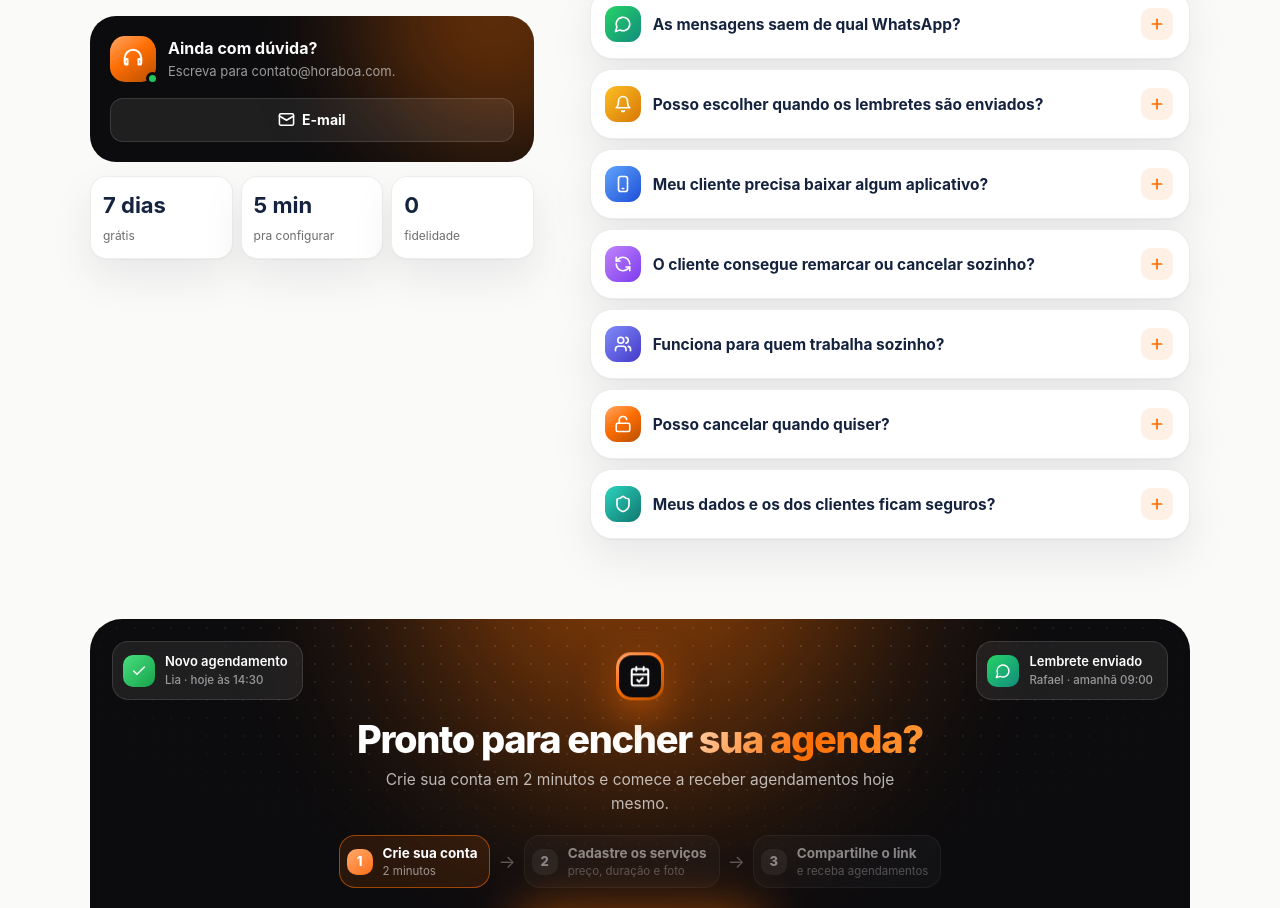
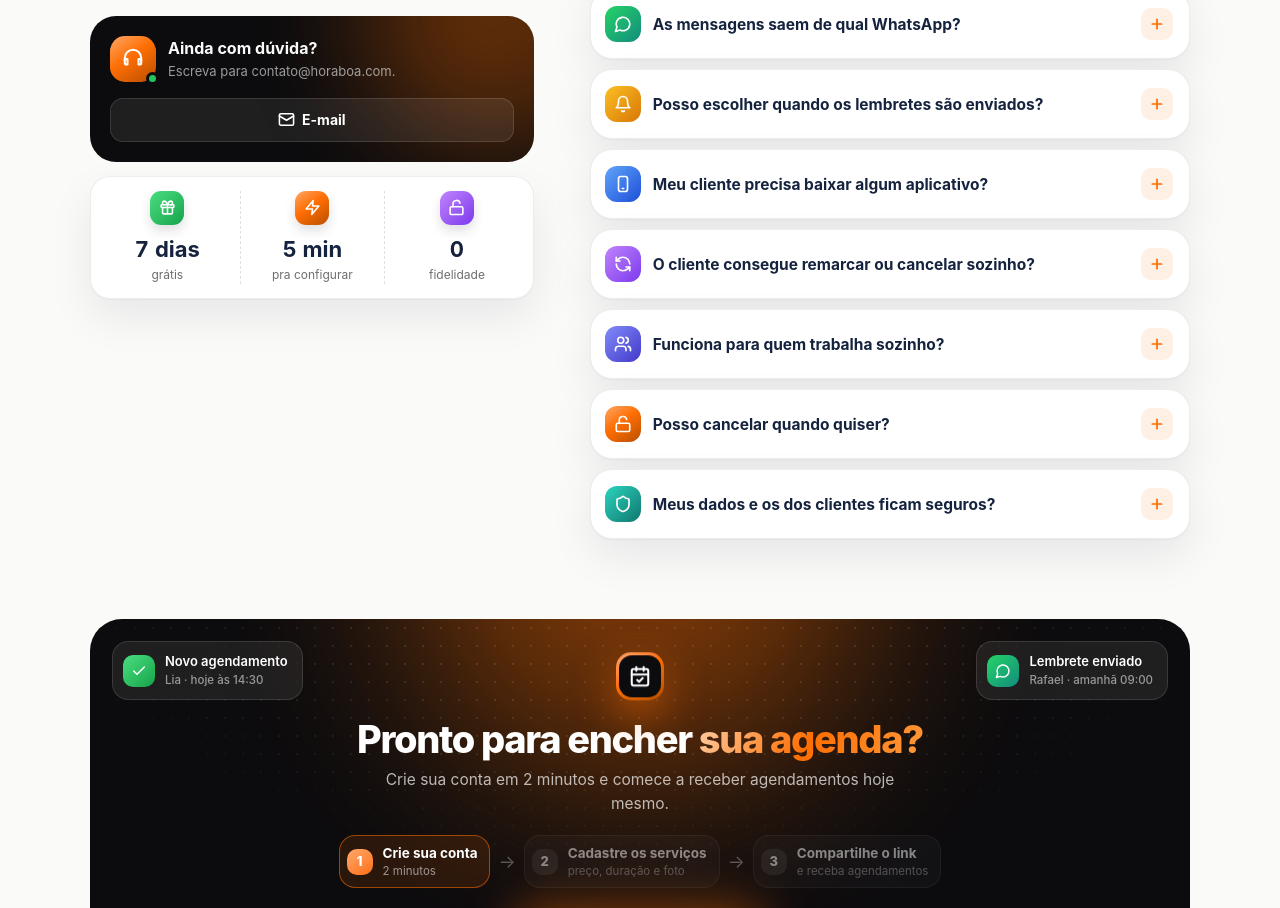
Before and after one commit to viniciusalvesmkt2023-glitch/AGENDAFACIL, a Next.js app: page / in a window 1280 px wide. Shown: the part 6321-7229 px from the top of the page. Built offline with nearby package versions, Linux system fonts and the light colour scheme.

Commit message:
Dúvidas: números (7 dias, 5 min, 0 fidelidade) num bloco só, com ícones e divisórias
Co-Authored-By: Claude Opus 5.5 <noreply@anthropic.com>
Claude-Session: https://claude.ai/code/session_01LhL6zctJbgCDUPhD952cyT

```diff
--- a/src/components/landing/faq.css
+++ b/src/components/landing/faq.css
@@ -31,10 +31,13 @@
 .fq .fq-help .fq-acts a { height: 44px; border-radius: 13px; display: inline-flex; align-items: center; justify-content: center; gap: 7px; font-weight: 700; font-size: 14px; color: #fff; text-decoration: none; }
 .fq .fq-help .fq-acts a.fq-soft { background: rgba(255,255,255,.08); border: 1px solid rgba(255,255,255,.12); }
 .fq .fq-help .fq-acts svg { width: 17px; height: 17px; }
-.fq .fq-stats { display: grid; grid-template-columns: repeat(3, 1fr); gap: 8px; margin-top: 14px; }
-.fq .fq-stats div { border-radius: 16px; background: #fff; border: 1px solid var(--line); padding: 12px; box-shadow: var(--shadow); }
-.fq .fq-stats b { display: block; font-family: var(--disp); font-size: 22px; color: var(--navy); }
-.fq .fq-stats small { font-size: 12px; color: var(--muted); }
+.fq .fq-stats { display: grid; grid-template-columns: repeat(3, 1fr); margin-top: 14px; border-radius: 20px; background: #fff; border: 1px solid var(--line); box-shadow: var(--shadow); padding: 14px 4px; }
+.fq .fq-stats > div { text-align: center; padding: 0 6px; min-width: 0; }
+.fq .fq-stats > div + div { border-left: 1px dashed rgba(0,0,0,.12); }
+.fq .fq-stats i { width: 34px; height: 34px; border-radius: 11px; display: grid; place-items: center; color: #fff; margin: 0 auto; box-shadow: 0 6px 12px rgba(0,0,0,.12); }
+.fq .fq-stats i svg { width: 17px; height: 17px; }
+.fq .fq-stats b { display: block; margin-top: 8px; font-family: var(--disp); font-size: 22px; color: var(--navy); font-variant-numeric: tabular-nums; }
+.fq .fq-stats small { display: block; font-size: 12px; color: var(--muted); }
 .fq .fq-chips { display: flex; flex-wrap: wrap; gap: 6px; margin-bottom: 14px; }
 .fq .fq-chips button { height: 36px; padding: 0 14px; border-radius: 99px; border: 1px solid var(--line); background: #fff; font: 600 13.5px var(--ui); color: var(--navy); cursor: pointer; transition: all .25s; }
 .fq .fq-chips button.on { background: var(--navy); color: #fff; border-color: transparent; }
--- a/src/components/landing/faq.tsx
+++ b/src/components/landing/faq.tsx
@@ -46,9 +46,18 @@ export function Faq({ items, trialDays, whatsappHref, email }: { items: FaqItem[
             </div>
           </div>
           <div className="fq-stats">
-            <div><b>{trialDays} dias</b><small>grátis</small></div>
-            <div><b>5 min</b><small>pra configurar</small></div>
-            <div><b>0</b><small>fidelidade</small></div>
+            <div>
+              <i className="fq-g-green"><I d='<rect x="3" y="8" width="18" height="4" rx="1"/><path d="M12 8v13M19 12v7a2 2 0 0 1-2 2H7a2 2 0 0 1-2-2v-7M7.5 8a2.5 2.5 0 0 1 0-5C10 3 12 8 12 8s2-5 4.5-5a2.5 2.5 0 0 1 0 5"/>' /></i>
+              <b>{trialDays} dias</b><small>grátis</small>
+            </div>
+            <div>
+              <i className="fq-g-brand"><I d='<path d="M13 2 3 14h9l-1 8 10-12h-9z"/>' /></i>
+              <b>5 min</b><small>pra configurar</small>
+            </div>
+            <div>
+              <i className="fq-g-purple"><I d='<rect x="3" y="11" width="18" height="11" rx="2"/><path d="M7 11V7a5 5 0 0 1 9.9-1"/>' /></i>
+              <b>0</b><small>fidelidade</small>
+            </div>
           </div>
         </div>
         <div>
```
